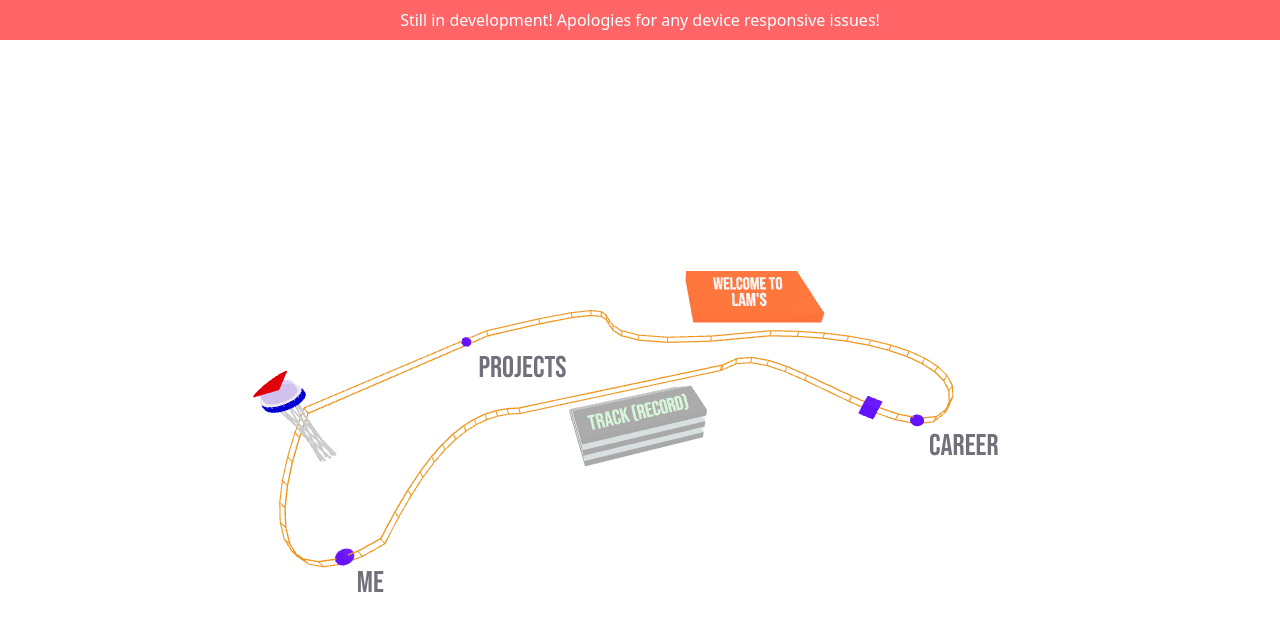
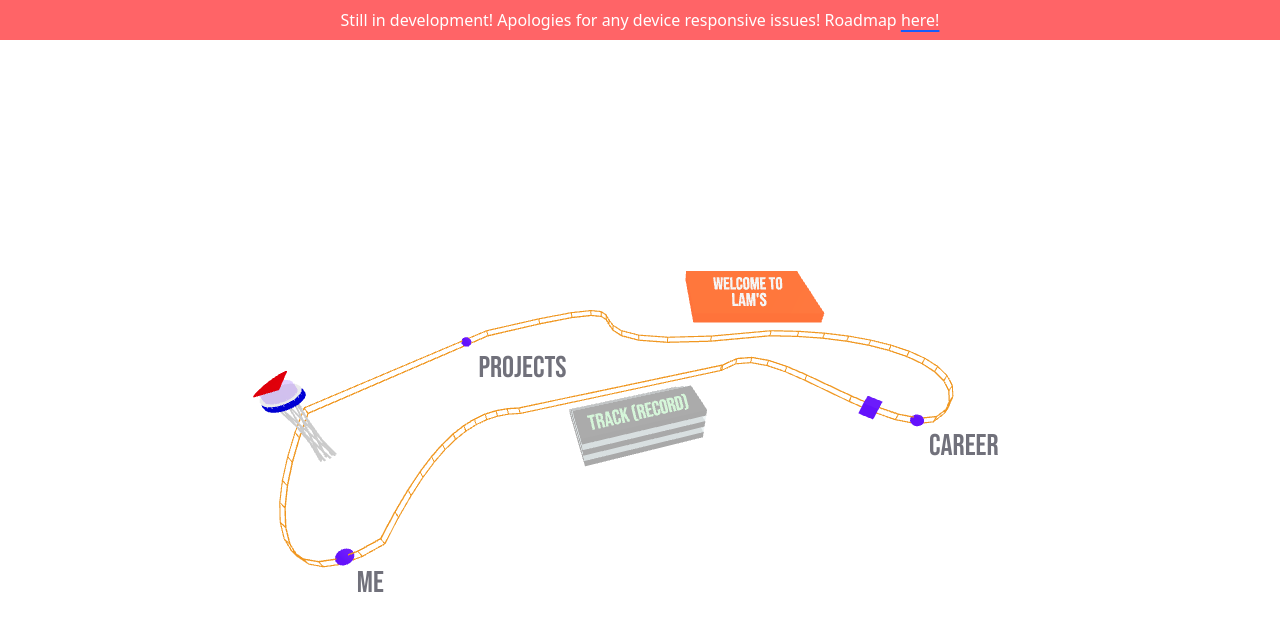
Before and after one commit to lamnguynn/personal-site, a React (Vite) app: page / in a window 1280 px wide. Shown: the top 630 px of the page. Built offline with nearby package versions, Linux system fonts and the light colour scheme.

Commit message:
feat: Update banner component to take a link at end of message

```diff
--- a/src/Homepage.tsx
+++ b/src/Homepage.tsx
@@ -5,7 +5,10 @@ export default function Homepage() {
 
     return (
         <div className="flex h-screen w-screen">
-            <Banner content={"Still in development! Apologies for any device responsive issues!"}/>
+            <Banner
+                message={"Still in development! Apologies for any device responsive issues!"}
+                url="https://github.com/lamnguynn/personal-site/issues"
+                urlText={<>Roadmap <span className="underline underline-offset-4 decoration-blue-600 decoration-2">here!</span></>}/>
             <RaceTrack/>
         </div>
     )
--- a/src/components/Banner/Banner.tsx
+++ b/src/components/Banner/Banner.tsx
@@ -1,11 +1,15 @@
+import type { ReactNode } from "react";
+
 interface Props {
-    content: String
+    message: string,
+    url?: string,
+    urlText?: ReactNode,
 }
 
-export default function Banner({ content }: Props) {
+export default function Banner({ message, url, urlText }: Props) {
     return (
         <div className="w-full h-fit p-2 bg-red-400 absolute flex justify-center items-center z-[10000000]">
-            <p className="text-white">{ content }</p>
+            <p className="text-white">{ message } <a href={url} target="_blank" rel="noreferrer" >{urlText}</a></p>
         </div>
     )
 }
```
